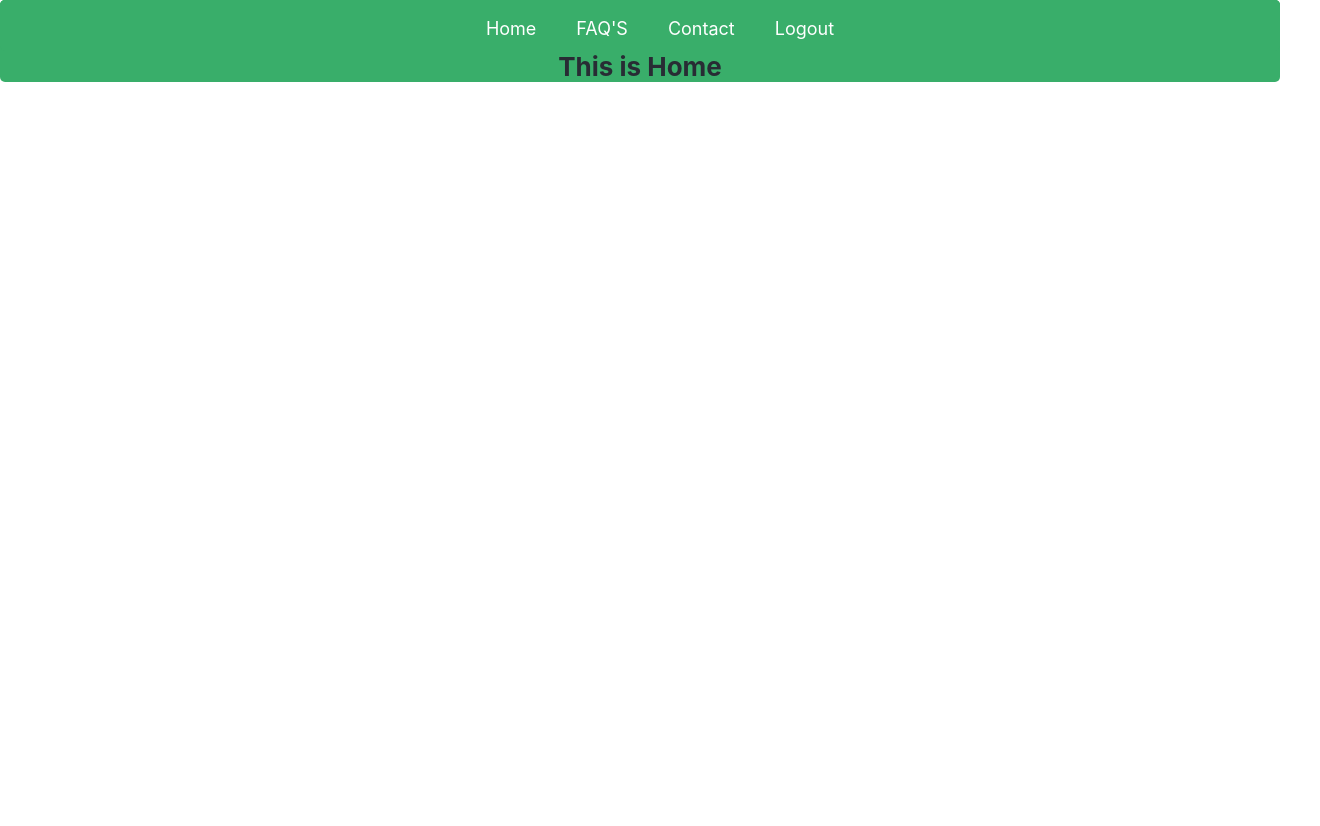
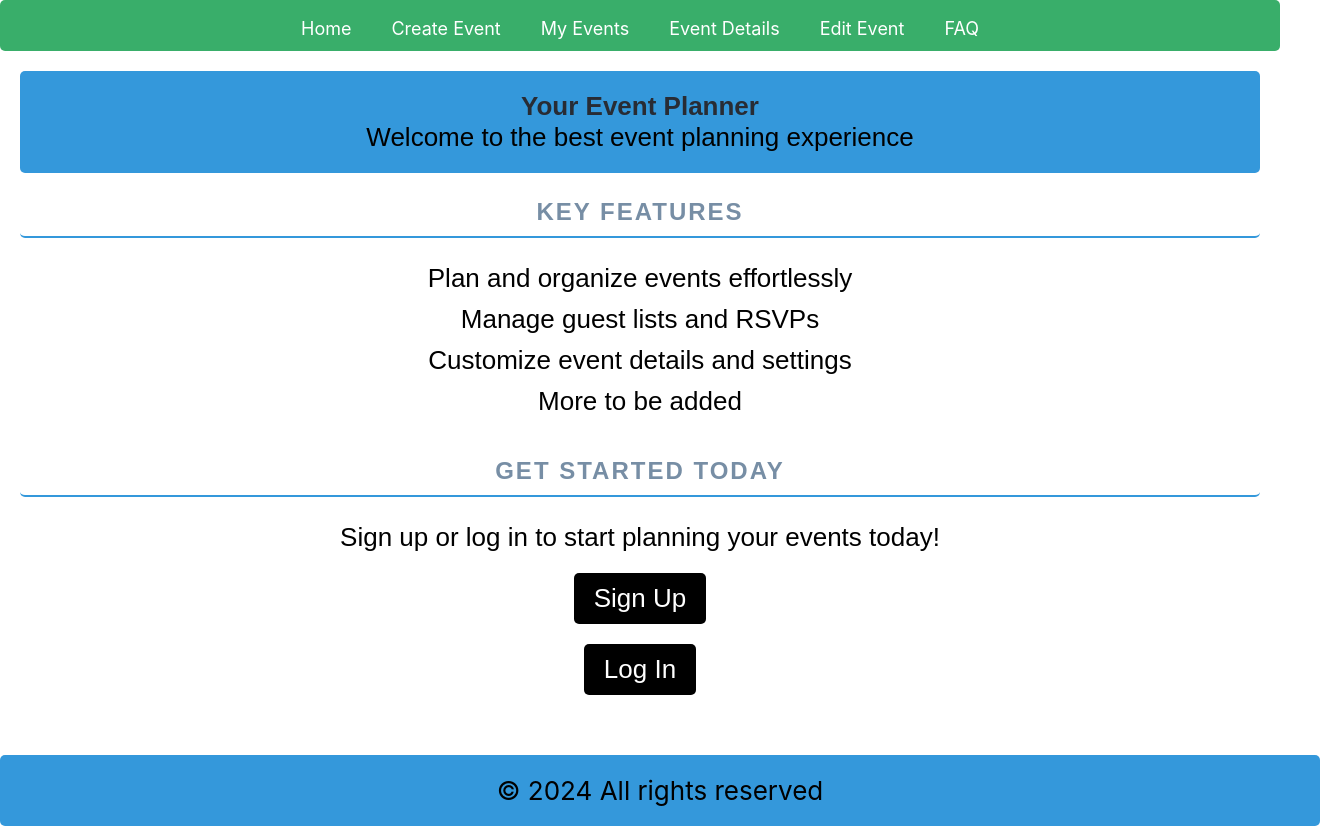
Before and after one commit to Yafet2557/Event-Planner, a React (Create React App) app in the folder frontend/: page / in a window 1280 px wide. Shown: the whole page, 1320 px wide, since content can reach past the window. Before the commit the page ends 800 px from the top, so only its background shows below. Built offline with nearby package versions, Linux system fonts and the light colour scheme.

Commit message:
Renamed and re-ordered some files. Fixed navbar and created landing page

```diff
--- a/frontend/src/Register.js
+++ b/frontend/src/Auth Pages/Signup.js
@@ -7,7 +7,7 @@ import { Link } from 'react-router-dom';
 
 
 
-const Register = (props) => {
+const Signup = (props) => {
   const [isRegistered, setIsRegistered] = useState(false);
 
 
@@ -79,4 +79,4 @@ const Register = (props) => {
   );
 };
 
-export default Register;
+export default Signup;
--- a/frontend/src/login.js
+++ b/frontend/src/Auth Pages/login.js
@@ -57,7 +57,7 @@ const Login = (props) => {
           <i class="fa-solid fa-lock"></i>
           <label > Don't have an account?</label>
           { /* <button onClick={() => props.onFormSwitch('Register')} type="button"> Register</button> */}
-          <button> <Link to="/Register">Register</Link> </button>
+          <button> <Link to="/sign-up">Register</Link> </button>
           <br />
         </form>
       </div>
--- a/frontend/src/FAQ.js
+++ /dev/null
@@ -1,63 +0,0 @@
-import React from 'react';
-
-const FAQ = () => {
-
-
-
-
-  const faqData = [
-    {
-      question: 'What payment methods do you accept?',
-      answer: 'We accept Visa, MasterCard, and PayPal for payment...',
-    },
-    {
-      question: 'Can I customize my event package?',
-      answer: 'Yes, we offer customization options for all event packages...',
-    },
-  ];
-
-  const faqslist = faqData.map(faqs => {
-    return(
-        <div className="faq-section">
-          <h1>{faqs.question}</h1>
-          <p>{faqs.answer}</p>
-        </div>
-    )
-  })
-
-
-  return (
-    <div className="faq-section">
-      <h2>Frequently Asked Questions</h2>
-      <div className="faq-list">
-        {faqslist}
-      </div>
-    </div>
-  );
-};
-
-export default FAQ;
-
-
-
-
-
-
-// ABDUL SIMPLER WAY TO DO IT IF U WANT without needing faqlist function
-/*
-return (
-    <div className="app">
-      {/* Other components and content */
-      //<div className="faq-section">
-        //<h2>Frequently Asked Questions</h2>
-        //<div className="faq-list">
-          //{faqData.map((item, index) => (
-           // <div key={index} className="faq-item">
-             // <h3>{item.question}</h3>
-              //<p>{item.answer}</p>
-            //</div>
-          //))}
-        //</div>
-      //</div>
-    //</div>
-  //);
--- a/frontend/src/HelloWorld.js
+++ /dev/null
@@ -1,24 +0,0 @@
-import React, { useState, useEffect } from 'react';
-import axios from 'axios';
-
-function HelloWorld() {
-  const [message, setMessage] = useState('');
-
-  useEffect(() => {
-    axios.get('http://127.0.0.1:8000/api/hello/')
-      .then(response => {
-        setMessage(response.data.message);
-      })
-      .catch(error => {
-        console.log(error);
-      });
-  }, []);
-
-  return (
-    <div>
-      <p>{message}</p>
-    </div>
-  );
-}
-
-export default HelloWorld;
--- a/frontend/src/Home.js
+++ /dev/null
@@ -1,18 +0,0 @@
-import Navbar from "./navbar";
-
-
-const Home = () => {
-
-
-
-    return (
-        <div className="HomePage">
-            <Navbar/>
-            <h1>This is Home</h1>
-        </div>
-
-
-     );
-}
-
-export default Home;
--- a/frontend/src/index.css
+++ b/frontend/src/index.css
@@ -68,6 +68,9 @@ h2 {
   transition: background-color 250ms ease-in-out;
 }
 
+.nav a:active {
+  color:red;
+}
 .content {
   max-width: 1000px;
   margin: 40px auto;
@@ -162,7 +165,6 @@ span{
 
 
 
-
 /* HOME*/
 nav{
   display: flex;
--- a/frontend/src/index.js
+++ b/frontend/src/index.js
@@ -1,42 +1,7 @@
-import React from 'react';
-import ReactDOM from 'react-dom/client';
-import './index.css';
-import App from './App';
-import Home from './Home';
-import Login from './login';
-import Register from './Register';
-import FAQ from './FAQ';
-
-
-import {
-  createBrowserRouter,
-  RouterProvider,
-} from "react-router-dom";
-import "./index.css";
-
-const router = createBrowserRouter([
-  {
-    path: "/",
-    element: <Home/>,
-  },
-  {
-    path: "/Home",
-    element: <Home/>,
-  },
-  {
-    path: "/Login",
-    element: <Login/>,
-  },
-  {
-    path: "/Register",
-    element: <Register/>,
-  },
-  {
-    path:"/FAQ", element: <FAQ/>
-  },
-]);
-
-const root = ReactDOM.createRoot(document.getElementById('root'));
-root.render(
-    <RouterProvider router={router} />
-);
+// index.js
+import React from "react";
+import ReactDOM from "react-dom";
+import Router from "./Components/Router";
+import "./index.css"
+const root = document.getElementById("root");
+ReactDOM.createRoot(root).render(<Router />);
--- a/frontend/src/navbar.js
+++ /dev/null
@@ -1,21 +0,0 @@
-
-
-
-
-
-const Navbar = () => {
-    return (
-        <div className="HomePage">
-            <nav>
-                <ul id="sideMenu">
-                    <li> <a href="#">Home</a></li>
-                    <li> <a href="FAQ">FAQ'S</a></li>
-                    <li> <a href="#">Contact</a></li>
-                    <li> <a href="Login">Logout</a></li>
-                </ul>
-              </nav>
-        </div>
-     );
-}
-
-export default Navbar;
```
Also changed, not shown: frontend/src/App.js (+4 -6 lines).
